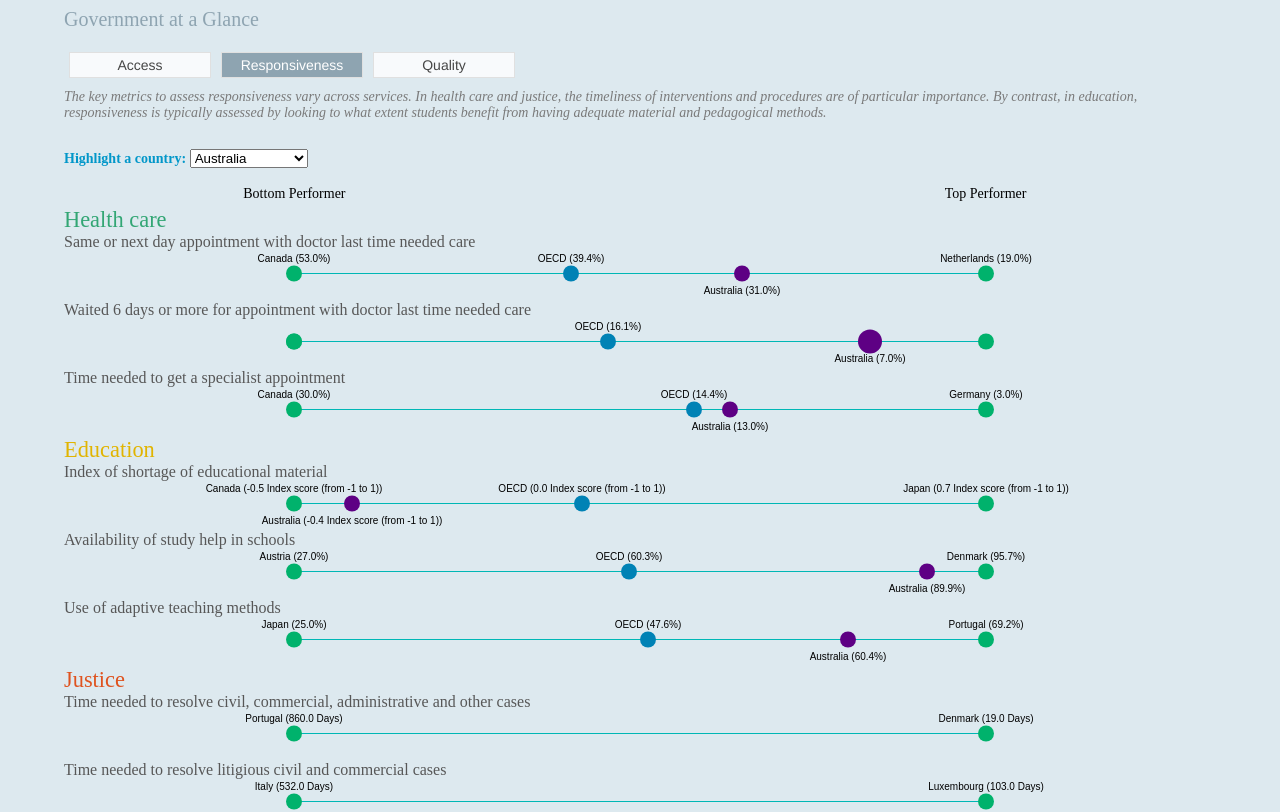
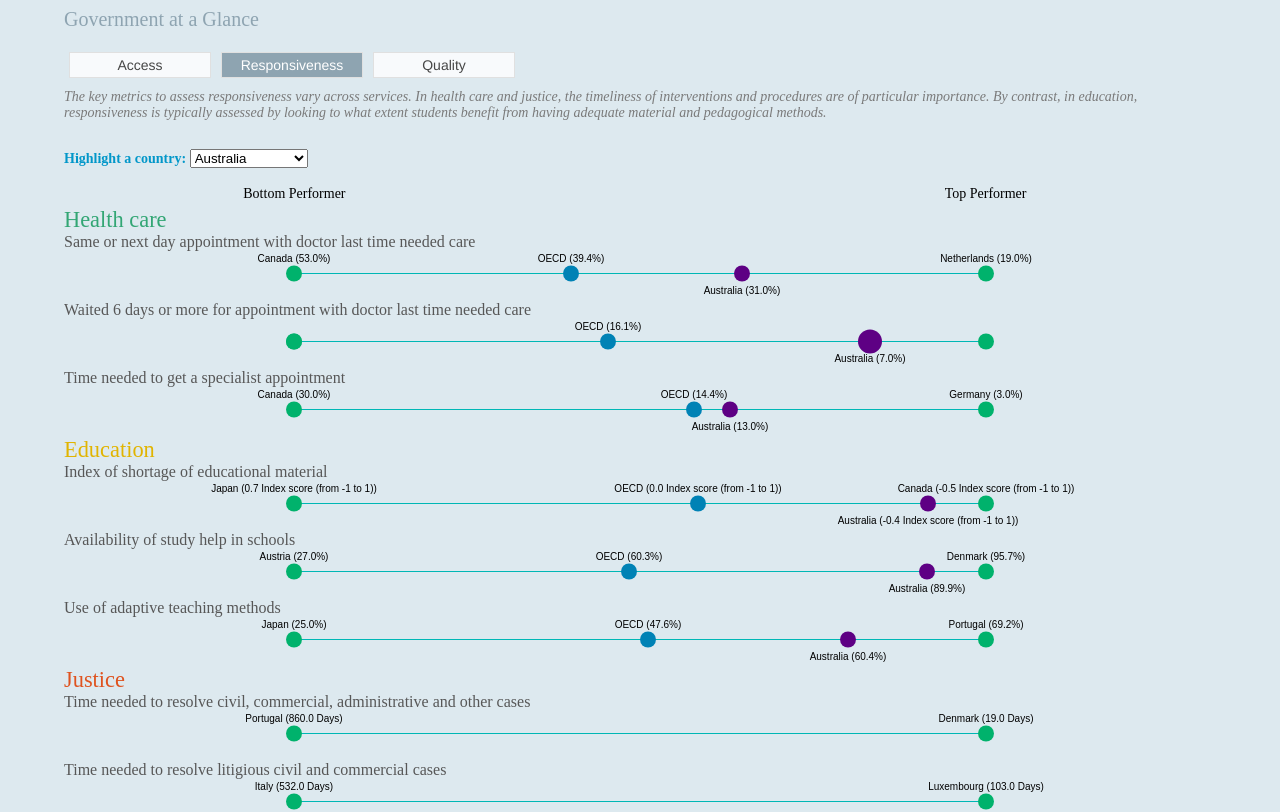
Before and after one commit to gitvfd/Gov_at_a_glance, a plain HTML site: page index_responsiveness.html in a window 1280 px wide. Shown: the top 812 px of the page. Drawn offline with Linux system fonts and the light colour scheme.

Commit message:
Changed scale order ShortEduMat

```diff
--- a/index_responsiveness.html
+++ b/index_responsiveness.html
@@ -466,7 +466,7 @@ test="#"+topicSelected;
 		var minValue = d3.min(data, function(d) { return parseFloat(d.value); });
 		var maxValue = d3.max(data, function(d) { return parseFloat(d.value); });
 
-		if(topicSelected=="ShortEduMat" || topicSelected=="StudyHelpAvai" || topicSelected=="IndHelpTeacher")
+		if(topicSelected=="StudyHelpAvai" || topicSelected=="IndHelpTeacher")
 			x.domain([minValue,maxValue]) ;
 		else
 			x.domain([maxValue,minValue]) ;
```
